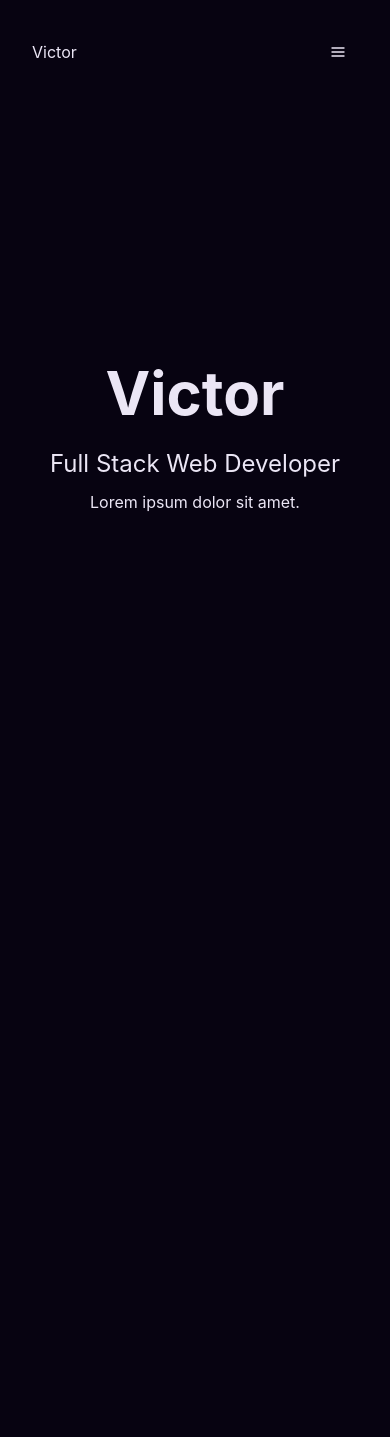
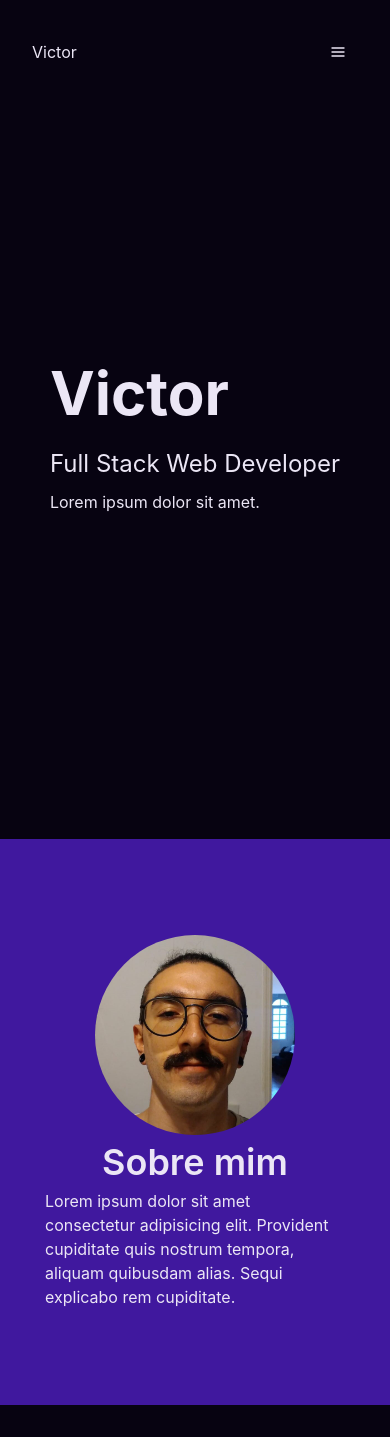
Before and after one commit to cptvictor95/portfolio, a Next.js app: page / in a window 390 px wide. Before the commit the page ends 844 px from the top, so only its background shows below. Built offline with nearby package versions, Linux system fonts and the light colour scheme.

Commit message:
create responsive subhero section

```diff
--- a/components/header.tsx
+++ b/components/header.tsx
@@ -33,7 +33,7 @@ const Header: React.FC = (props) => {
       align="center"
       justify="space-between"
       wrap="wrap"
-      mb={8}
+      mb={12}
       p={8}
       {...props}
     >
--- a/layouts/Main.tsx
+++ b/layouts/Main.tsx
@@ -14,7 +14,7 @@ const Main: React.FC<{ title: string; children: React.ReactNode }> = ({
       as="main"
       m="0 auto"
       direction="column"
-      maxW={{ base: 'auto', md: '768px', lg: '1024px', xl: '1280px' }}
+      maxW={{ base: 'auto', lg: '1024px', xl: '1280px' }}
       minH="70vh"
       {...mainProps}
     >
--- a/pages/_app.tsx
+++ b/pages/_app.tsx
@@ -1,5 +1,5 @@
 import App from 'next/app';
-import { ChakraProvider } from '@chakra-ui/react';
+import { ChakraProvider, CSSReset } from '@chakra-ui/react';
 import { theme } from '../theme/theme';
 
 class MyApp extends App {
@@ -8,6 +8,7 @@ class MyApp extends App {
 
     return (
       <ChakraProvider theme={theme}>
+        <CSSReset />
         <Component {...pageProps} />
       </ChakraProvider>
     );
--- a/pages/index.tsx
+++ b/pages/index.tsx
@@ -1,6 +1,7 @@
 import React from 'react';
 import Main from '../layouts/Main';
 import Hero from '../sections/Hero';
+import SubHero from '../sections/SubHero';
 
 const Home: React.FC = () => {
   return (
@@ -10,6 +11,7 @@ const Home: React.FC = () => {
         subtitle="Full Stack Web Developer"
         ctaText="Lorem ipsum dolor sit amet."
       />
+      <SubHero />
     </Main>
   );
 };
--- a/sections/Hero.tsx
+++ b/sections/Hero.tsx
@@ -10,25 +10,28 @@ const Hero: React.FC<{
     <Flex
       as="section"
       minH="70vh"
-      maxW={{ base: 'auto', lg: '768px', xl: '1280px' }}
+      maxW={{ base: 'auto', md: '768px', lg: '1024px', xl: '1280px' }}
       direction={{ base: 'column', md: 'row' }}
       align="center"
-      justify={{ base: 'center', md: 'left', xl: 'left' }}
-      px={{ base: 4, md: 20, lg: 24, xl: 32 }}
-      mb={8}
+      justify={['center', 'space-around', 'space-around', 'space-around']}
+      pb={8}
+      mb={16}
     >
+      <Flex as="article" align={['center', 'center', 'flex-end', 'flex-start']}>
+        <Stack>
+          <Text as="h1" fontSize="6xl" fontWeight="bold">
+            {title}
+          </Text>
+          <Text as="h3" fontSize="2xl">
+            {subtitle}
+          </Text>
+          <Text>{ctaText}</Text>
+        </Stack>
+      </Flex>
       <Stack
         as="article"
         align={['center', 'center', 'flex-start', 'flex-start']}
-      >
-        <Text as="h1" fontSize="6xl" fontWeight="bold">
-          {title}
-        </Text>
-        <Text as="h3" fontSize="2xl">
-          {subtitle}
-        </Text>
-        <Text>{ctaText}</Text>
-      </Stack>
+      ></Stack>
     </Flex>
   );
 };
--- /dev/null
+++ b/sections/SubHero.tsx
@@ -0,0 +1,39 @@
+import { Image } from '@chakra-ui/image';
+import { Flex, Text } from '@chakra-ui/layout';
+import React from 'react';
+
+const SubHero: React.FC = () => {
+  return (
+    <Flex
+      as="section"
+      maxW={{ base: 'auto', md: '768px', lg: '1024px', xl: '1280px' }}
+      direction={{ base: 'column', md: 'row' }}
+      align="center"
+      justify={['center', 'space-around', 'space-around', 'space-around']}
+      py={24}
+      my={8}
+      bg="purple.600"
+    >
+      <Flex as="article" justify={['center', 'center', 'center', 'flex-start']}>
+        <Image src="avatar.jpeg" maxH="200px" borderRadius="full" />
+      </Flex>
+      <Flex
+        as="aside"
+        direction="column"
+        maxW="300px"
+        align={['center', 'center', 'center', 'flex-start']}
+      >
+        <Text as="h2" fontSize="4xl" fontWeight="semibold">
+          Sobre mim
+        </Text>
+        <Text>
+          Lorem ipsum dolor sit amet consectetur adipisicing elit. Provident
+          cupiditate quis nostrum tempora, aliquam quibusdam alias. Sequi
+          explicabo rem cupiditate.
+        </Text>
+      </Flex>
+    </Flex>
+  );
+};
+
+export default SubHero;
--- a/theme/colors.tsx
+++ b/theme/colors.tsx
@@ -1,6 +1,10 @@
 export const colors = {
   black: '#070311',
-  purple: { 50: '#EBE6F5', 600: '#40189E', 900: '#110C1D' },
+  purple: {
+    50: '#EBE6F5',
+    600: '#40189E',
+    900: '#110C1D',
+  },
   green: {
     200: '#DDF6A2',
     300: '#CFF27D',
```
Also changed, not shown: public/avatar.jpeg (added).
